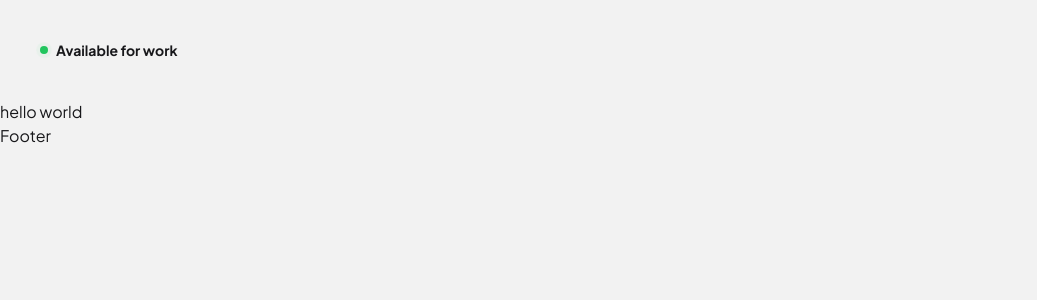
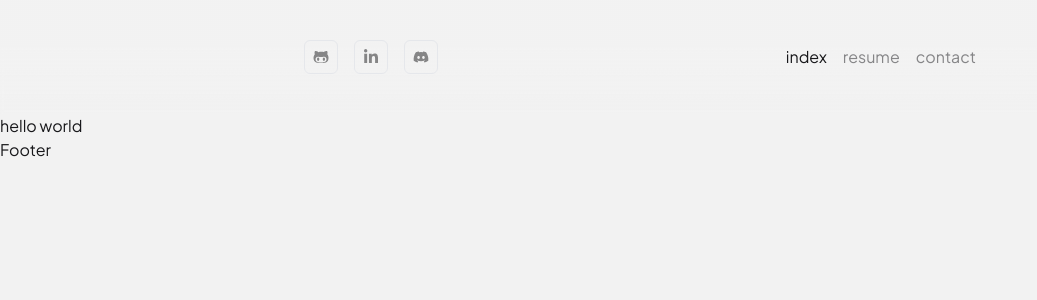
Before and after one commit to DLee1993/portfolio_website, a Next.js app: page / in a window 1280 px wide. Shown: the top 300 px of the page, without its empty margins (0-1037 px from the left). Built offline with nearby package versions, Linux system fonts and the light colour scheme.

Commit message:
added all content and styling to header

```diff
--- a/components/Header.tsx
+++ b/components/Header.tsx
@@ -1,47 +1,85 @@
-// import Link from "next/link";
-import AccentDot from "./AccentDot";
+"use client";
+import { usePathname } from "next/navigation";
+import Link from "next/link";
+import { FaDiscord, FaLinkedinIn, FaGithubAlt } from "react-icons/fa";
 
 const Header = () => {
+    const path = usePathname();
     return (
-        <header className="p-5 sm:p-7 md:p-10 flex justify-between items-start">
-            <aside className="w-fit flex justify-center items-center gap-2">
-                <AccentDot />
-                <p className="text-sm font-bold">Available for work</p>
-            </aside>
+        <header className="sticky top-0 bg-gradient-to-b from-background from-40% p-5 sm:p-7 md:p-10 backdrop-blur-[2px]">
+            <div className="customWidth flex justify-end sm:justify-between items-center">
+                <ul className="hidden sm:flex space-x-4">
+                    <li className="relative border border-foreground25 rounded-md overflow-hidden group">
+                        <div className="absolute top-1/2 left-1/2 -translate-x-1/2 -translate-y-1/2 -z-50 size-0 bg-foreground group-hover:size-full pointer-events-none transition-all duration-300 rounded-md"></div>
+                        <Link
+                            href="https://github.com/DLee1993"
+                            target="_blank"
+                            className="block p-2 text-foreground50 hover:text-foreground"
+                        >
+                            <FaGithubAlt className="group-hover:text-background transition-all duration-300" />
+                        </Link>
+                    </li>
+                    <li className="relative border border-foreground25 rounded-md overflow-hidden group">
+                        <div className="absolute top-1/2 left-1/2 -translate-x-1/2 -translate-y-1/2 -z-50 size-0 bg-foreground group-hover:size-full pointer-events-none transition-all duration-300 rounded-md"></div>
+                        <Link
+                            href="https://www.linkedin.com/in/wd-david-lee"
+                            target="_blank"
+                            className="block p-2 text-foreground50 hover:text-foreground"
+                        >
+                            <FaLinkedinIn className="group-hover:text-background transition-all duration-300" />
+                        </Link>
+                    </li>
+                    <li className="relative border border-foreground25 rounded-md overflow-hidden group">
+                        <div className="absolute top-1/2 left-1/2 -translate-x-1/2 -translate-y-1/2 -z-50 size-0 bg-foreground group-hover:size-full pointer-events-none transition-all duration-300 rounded-md"></div>
+                        <Link
+                            href="https://discordapp.com/users/706100204960612443"
+                            target="_blank"
+                            className="block p-2 text-foreground50 hover:text-foreground"
+                        >
+                            <FaDiscord className="group-hover:text-background transition-all duration-300" />
+                        </Link>
+                    </li>
+                </ul>
+                <ul className="flex space-x-4">
+                    <li>
+                        <Link
+                            href="/"
+                            className={
+                                path === "/"
+                                    ? "text-foreground"
+                                    : "text-foreground50 hover:text-foreground"
+                            }
+                        >
+                            index
+                        </Link>
+                    </li>
+                    <li>
+                        <Link
+                            href="/resume"
+                            className={
+                                path === "/resume"
+                                    ? "text-foreground"
+                                    : "text-foreground50 hover:text-foreground"
+                            }
+                        >
+                            resume
+                        </Link>
+                    </li>
+                    <li>
+                        <Link
+                            href="/contact"
+                            className={
+                                path === "/contact"
+                                    ? "text-foreground"
+                                    : "text-foreground50 hover:text-foreground"
+                            }
+                        >
+                            contact
+                        </Link>
+                    </li>
+                </ul>
+            </div>
         </header>
     );
 };
 export default Header;
-
-{
-    /*
-    <ul className="text-sm font-bold">
-                <li>
-                    <Link
-                        href="https://github.com/DLee1993"
-                        target="_blank"
-                        className="text-foreground50 hover:text-foreground"
-                    >
-                        github
-                    </Link>
-                </li>
-                <li>
-                    <Link
-                        href="https://www.linkedin.com/in/wd-david-lee"
-                        target="_blank"
-                        className="text-foreground50 hover:text-foreground"
-                    >
-                        linkedin
-                    </Link>
-                </li>
-                <li>
-                    <Link
-                        href="https://discordapp.com/users/706100204960612443"
-                        target="_blank"
-                        className="text-foreground50 hover:text-foreground"
-                    >
-                        discord
-                    </Link>
-                </li>
-            </ul> */
-}
```
